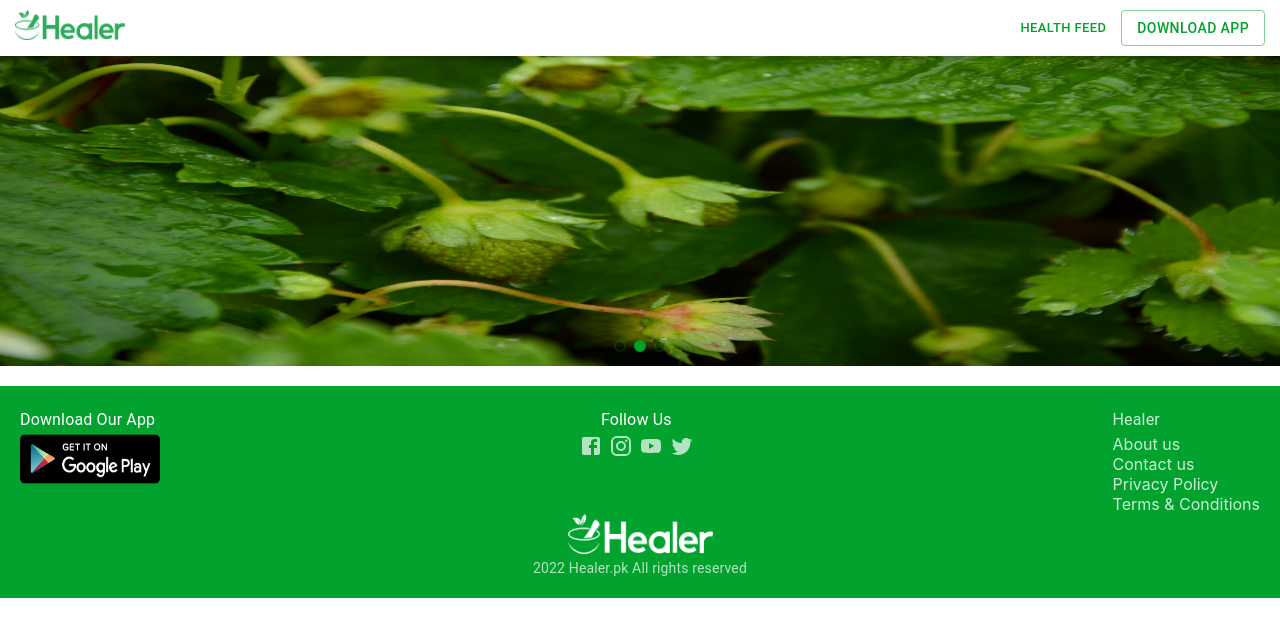
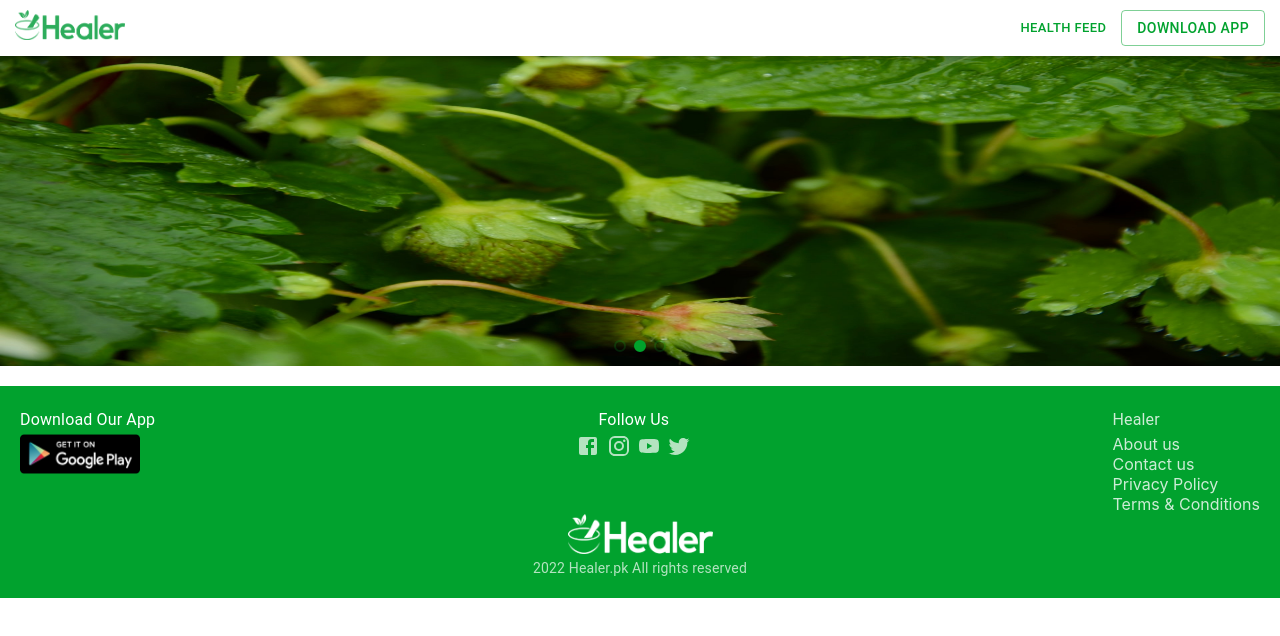
Before and after one commit to im-rahman1/healer-private, a Next.js app: page / in a window 1280 px wide. Shown: the top 636 px of the page. Built offline with nearby package versions, Linux system fonts and the light colour scheme.

Commit message:
playBtn issue

```diff
--- a/components/Footer.js
+++ b/components/Footer.js
@@ -15,16 +15,14 @@
         <div className={styles.footerDownloadApp}>
           <Typography variant="subtitle1">Download Our App</Typography>
           <div className={styles.playstoreBtn}>
-            <Link href="https://play.google.com/store/apps/details?id=com.healer.nature">
-              <a>
-                <Image
-                  src="/playstore.png"
-                  alt="get it on playstore"
-                  width={140}
-                  height={50}
-                />
-              </a>
-            </Link>
+            <a href="https://play.google.com/store/apps/details?id=com.healer.nature">
+              <Image
+                src="/playstore.png"
+                alt="get it on playstore"
+                width={120}
+                height={40}
+              />
+            </a>
           </div>
         </div>
         <div className={styles.followUs}>
```
